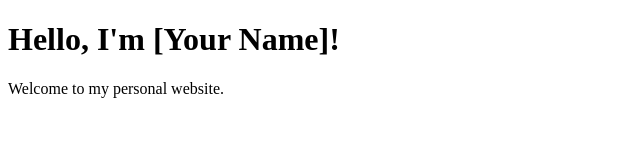
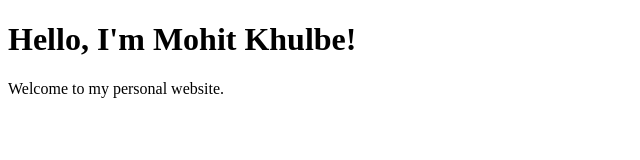
Before and after one commit to KHMohit/KHMohit.github.io, a plain HTML site: page index.html in a window 1280 px wide. Shown: the whole page, without its empty margins (0-640 px from the left). Drawn offline with Linux system fonts and the light colour scheme.

Commit message:
Update index.html

```diff
--- a/index.html
+++ b/index.html
@@ -6,7 +6,7 @@
     <title>My Personal Website</title>
 </head>
 <body>
-    <h1>Hello, I'm [Your Name]!</h1>
+    <h1>Hello, I'm Mohit Khulbe!</h1>
     <p>Welcome to my personal website.</p>
 </body>
 </html>
```
